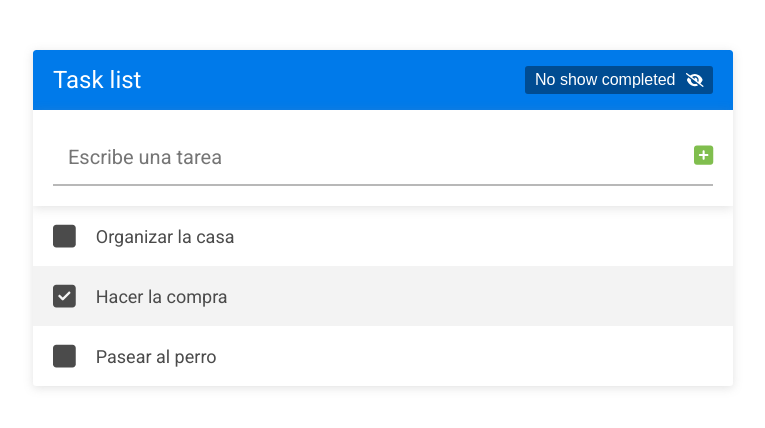
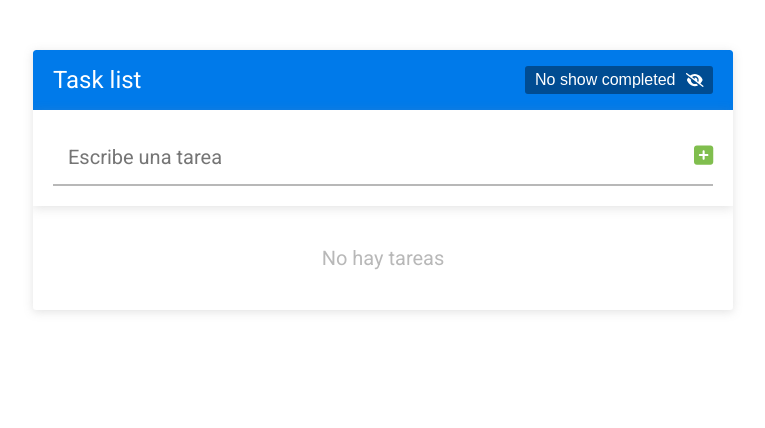
Before and after one commit to JhonCodeU/React-Task-List, a React (Create React App) app: page / in a window 1280 px wide. Shown: the top 428 px of the page, without its empty margins (257-1022 px from the left). Built offline with nearby package versions, Linux system fonts and the light colour scheme; the HTML template or start-up script is replaced by a standard one.

Commit message:
localStorage

```diff
--- a/src/App.js
+++ b/src/App.js
@@ -1,4 +1,4 @@
-import React, { useState } from 'react'
+import React, { useState, useEffect } from 'react'
 import './App.css';
 import Header from './components/Header';
 import Form from './components/Form';
@@ -6,17 +6,31 @@ import TaskList from './components/TaskList';
 
 const App = () => {
 
-  const allTasks = [
-    { id: 1, name: 'Organizar la casa', completed: false },
-    { id: 2, name: 'Hacer la compra', completed: true },
-    { id: 3, name: 'Pasear al perro', completed: false }
-  ]
+  // Get tasks from local storage
+  let allTasks = JSON.parse(localStorage.getItem('tasks')) || [];
+  let showCompleted = '';
 
+  // If there is no value in local storage, use this default value
+  if (localStorage.getItem('showCompletedTasks') === null) {
+    showCompleted = true;
+  } else {
+    showCompleted = JSON.parse(localStorage.getItem('showCompletedTasks'));
+  }
+
+  // If there is no value in local storage, use this default value
   const [tasks, changeTasks] = useState(allTasks);
-  const [showCompletedTasks, changeShowCompletedTasks] = useState(true);
+  const [showCompletedTasks, changeShowCompletedTasks] = useState(showCompleted);
 
-  console.log('index:', tasks);
+  // Save tasks in local storage
+  useEffect(() => {
+    localStorage.setItem('tasks', JSON.stringify(tasks));
+  }, [tasks]);
 
+  useEffect(() => {
+    localStorage.setItem('showCompletedTasks', JSON.stringify(showCompletedTasks));
+  }, [showCompletedTasks]);
+
+  // Add new task
   return (
     <div className='contenedor'>
       <Header
```
